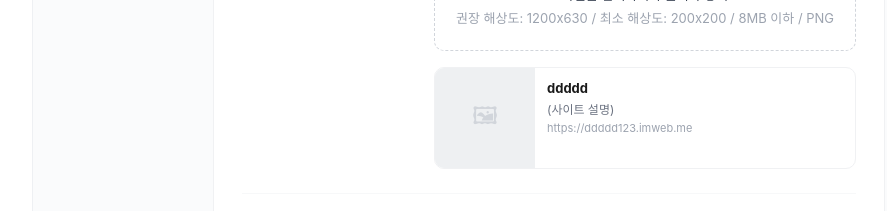
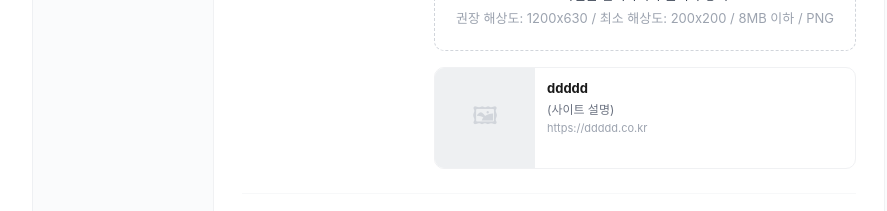
Before and after one commit to youzam136-sudo/belian-admin, a React (Vite) app: page /settings/general in a window 1280 px wide. Shown: the part 1100-1311 px from the top of the page, without its empty margins (215-1102 px from the left). Built offline with nearby package versions, Linux system fonts and the light colour scheme.

Commit message:
Update GeneralSettingsPage.tsx

```diff
--- a/src/pages/GeneralSettingsPage.tsx
+++ b/src/pages/GeneralSettingsPage.tsx
@@ -310,7 +310,7 @@ function GeneralSettingsPage() {
                     <p className="gs-og-preview__title">{siteName}</p>
                     <p className="gs-og-preview__desc">(사이트 설명)</p>
                     <p className="gs-og-preview__url">
-                      https://{siteName}123.imweb.me
+                      https://{siteName}.co.kr
                     </p>
                   </div>
                 </div>
```
